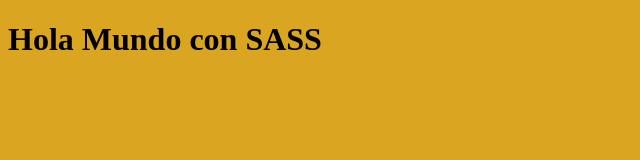
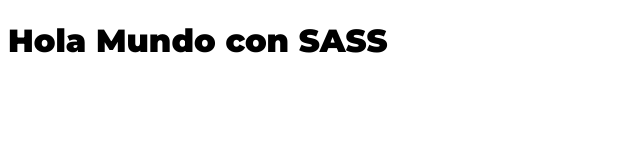
Before and after one commit to rvaldez20/music-fest, a website: page index.html in a window 1280 px wide. Shown: the whole page, without its empty margins (0-640 px from the left). Drawn offline with nearby package versions, Linux system fonts and the light colour scheme; files that its build step writes are made by us from their sources.

Commit message:
[ADD] add font Montserrat of GF

```diff
--- a/index.html
+++ b/index.html
@@ -4,7 +4,18 @@
    <meta charset="UTF-8">
    <meta name="viewport" content="width=device-width, initial-scale=1.0">
    <title>Music Fest</title>
+
+   <!-- Google Fonts -->
+   <link rel="preconnect" href="https://fonts.googleapis.com">
+   <link rel="preconnect" href="https://fonts.gstatic.com" crossorigin>
+   <link href="https://fonts.googleapis.com/css2?family=Montserrat:ital,wght@0,100..900;1,100..900&display=swap" rel="stylesheet">
+
+   <!-- My Styles -->
    <link rel="stylesheet" href="build/css/app.css">
+
+
+
+
 </head>
 <body>
    <h1>Hola Mundo con SASS</h1>
--- a/src/scss/app.scss
+++ b/src/scss/app.scss
@@ -1,3 +1,9 @@
 body {
-   background-color: goldenrod;
+   font-family: "Montserrat", sans-serif;
+   font-optical-sizing: auto;
+   font-style: normal;
 }
+
+h1 {
+   font-weight: 900;
+}
```
